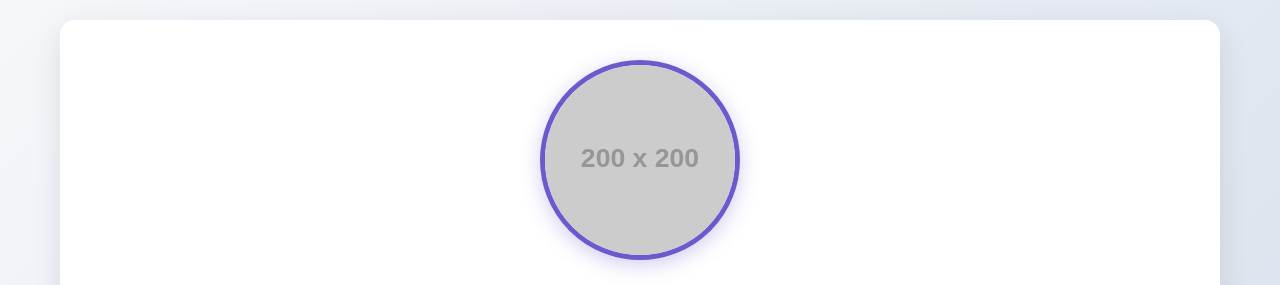
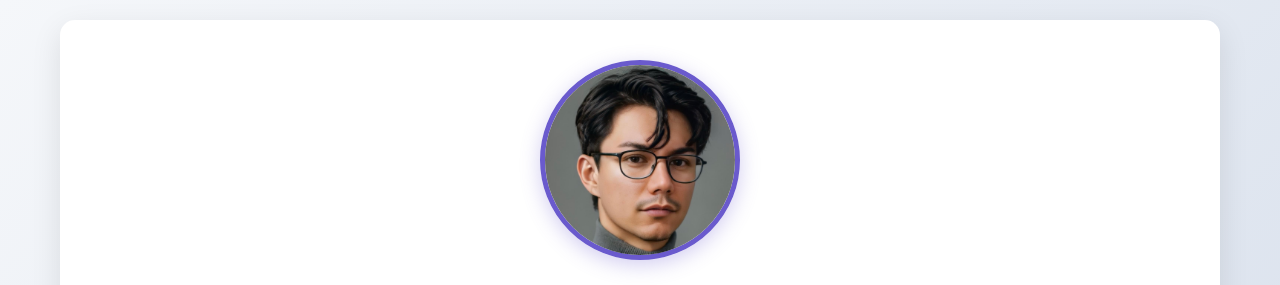
Before and after one commit to norshigoto/sensipath.github.io, a plain HTML site: page index.html in a window 1280 px wide. Shown: the top 285 px of the page. Drawn offline with Linux system fonts and the light colour scheme; placeholder pictures from the web are drawn by us.

Commit message:
Update index.html

```diff
--- a/index.html
+++ b/index.html
@@ -149,7 +149,7 @@
     <div class="container">
         <header>
             <!-- Replace this src with your actual photo URL after uploading to GitHub -->
-            <img src="https://via.placeholder.com/200x200/6a5acd/white?text=Your+Photo" alt="Joe Aono" class="profile-image">
+            <img src="joe-profile.jpg" alt="Joe Aono - HSP Expert" class="profile-image">
             <div class="logo">SensiPath</div>
             <div class="tagline">"Empower your Sensitive Traits" - Simple to follow solutions for Highly Sensitive People (HSPs)</div>
             <h1 style="color: #6a5acd; margin-top: 20px;">Joe Aono - HSP Expert</h1>
```
